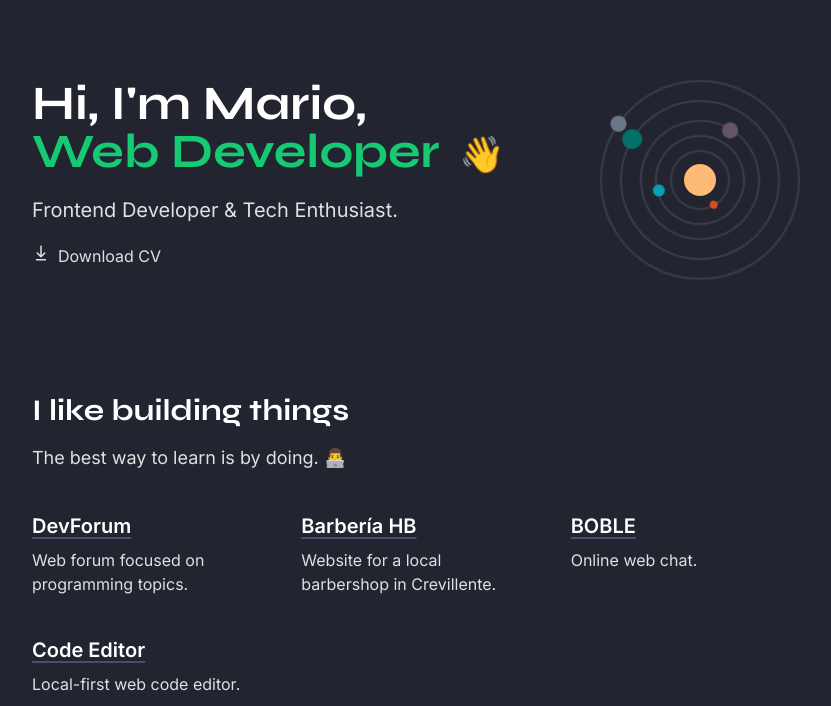
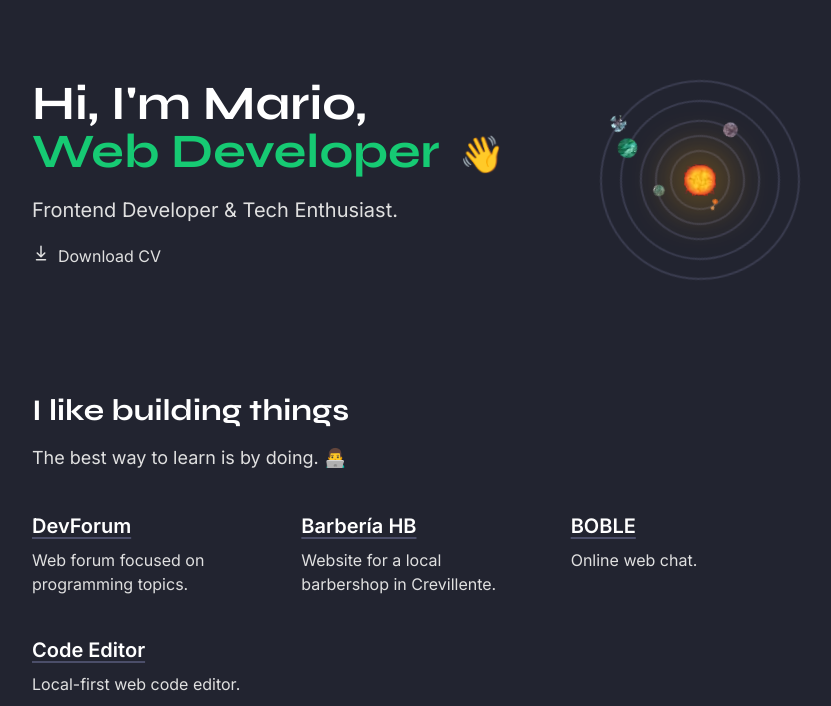
Before and after one commit to marioperezhurtado/portfolio, an Astro site: page / in a window 1280 px wide. Shown: the top 706 px of the page, without its empty margins (224-1055 px from the left). Built offline with nearby package versions, Linux system fonts and the light colour scheme; Astro itself is replaced by a stand-in of ours.

Commit message:
Add planet images and sun light

```diff
--- a/src/components/Planet.astro
+++ b/src/components/Planet.astro
@@ -1,42 +1,53 @@
 ---
 interface Props {
-  speed: number;
-  color: string;
+  name: string;
+  image: string;
+  rotationSpeed: number;
+  orbitSpeed: number;
   size: number;
   orbitSize: number;
 }
 
-const { speed, color, size, orbitSize } = Astro.props;
+const { image, rotationSpeed, orbitSpeed, size, orbitSize } = Astro.props;
 
-const startingRotation = Math.random() * 360;
+const startingOrbit = Math.random() * 360;
 ---
 
 <div id="orbit" class="absolute border-2 border-pf-dark-2 rounded-full">
-  <div id="planet" class="absolute rounded-full"></div>
+  <div id="planet" class="absolute rounded-full">
+    <img src={image} class="rounded-full" />
+  </div>
 </div>
 
-<style define:vars={{ speed, color, size, orbitSize, startingRotation }}>
+<style define:vars={{ rotationSpeed, orbitSpeed, size, orbitSize, startingOrbit}}>
   #planet {
-    background-color: var(--color);
     top: calc((var(--orbitSize) / 3.6 - var(--size)) / 2 * 1px);
     left: calc((var(--orbitSize) / 3.6 - var(--size)) / 2 * 1px);
     width: calc(var(--size) * 1px);
     height: calc(var(--size) * 1px);
+    animation: spin linear infinite;
+    animation-duration: calc(var(--rotationSpeed) * 1s);
   }
 
   #orbit {
     width: calc(var(--orbitSize) * 1px);
     height: calc(var(--orbitSize) * 1px);
     animation: orbit linear infinite;
-    animation-duration: calc(var(--speed) * 1s);
+    animation-duration: calc(var(--orbitSpeed) * 1s);
   }
 
   @keyframes orbit {
     from {
-      transform: rotate(calc(var(--startingRotation) * 1deg));
+      transform: rotate(calc(var(--startingOrbit) * 1deg));
     }
     to {
-      transform: rotate(calc(var(--startingRotation) * 1deg + 360deg));
+      transform: rotate(calc(var(--startingOrbit) * 1deg + 360deg));
+    }
+  }
+
+  @keyframes spin {
+    to {
+      transform: rotate(360deg);
     }
   }
 </style>
--- a/src/pages/_components/SolarSystem.astro
+++ b/src/pages/_components/SolarSystem.astro
@@ -3,51 +3,60 @@ import Planet from "../../components/Planet.astro";
 
 const planets = [
   {
-    color: "#D74D1F",
-    speed: 10,
-    size: 8,
+    name: "Hourglass Twins",
+    image: "/planets/hourglass-twins.webp",
+    orbitSpeed: 10,
+    rotationSpeed: 4,
+    size: 12,
     orbitSize: 60,
   },
   {
-    color: "#07A1B6",
-    speed: 20,
+    name: "Timber Hearth",
+    image: "/planets/timber-hearth.webp",
+    orbitSpeed: 20,
+    rotationSpeed: 3,
     size: 12,
     orbitSize: 90,
   },
   {
-    color: "#665269",
-    speed: 30,
-    size: 16,
+    name: "Brittle Hollow",
+    image: "/planets/brittle-hollow.webp",
+    orbitSpeed: 30,
+    rotationSpeed: 8,
+    size: 15,
     orbitSize: 120,
   },
   {
-    color: "#047168",
-    speed: 50,
+    name: "Giant's Deep",
+    image: "/planets/giants-deep.webp",
+    orbitSpeed: 60,
+    rotationSpeed: 12,
     size: 20,
     orbitSize: 160,
   },
   {
-    color: "#697788",
-    speed: 40,
-    size: 16,
+    name: "Dark Bramble",
+    image: "/planets/dark-bramble.webp",
+    orbitSpeed: 40,
+    rotationSpeed: 18,
+    size: 17,
     orbitSize: 200,
   },
 ];
 ---
 
 <div class="relative flex justify-center items-center w-[200px] h-[200px]">
-  {
-    planets.map((planet) => (
-      <Planet
-        color={planet.color}
-        speed={planet.speed}
-        size={planet.size}
-        orbitSize={planet.orbitSize}
-      />
-    ))
-  }
+  {planets.map((planet) => <Planet {...planet} />)}
   <div
-    class="absolute top-1/2 left-1/2 -translate-x-1/2 -translate-y-1/2 w-8 h-8 bg-orange-300 rounded-full"
+    id="sun"
+    class="absolute top-1/2 left-1/2 -translate-x-1/2 -translate-y-1/2 w-8 h-8 rounded-full"
   >
+    <img src="/planets/sun.webp" alt="sun" class="w-full h-full" />
   </div>
 </div>
+
+<style>
+  #sun {
+    box-shadow: 0px 0px 52px 2px rgba(255, 170, 0, 1);
+  }
+</style>
```
Also changed, not shown: public/planets/brittle-hollow.webp (added), public/planets/dark-bramble.webp (added), public/planets/giants-deep.webp (added), public/planets/hourglass-twins.webp (added), public/planets/sun.webp (added), public/planets/timber-hearth.webp (added).
